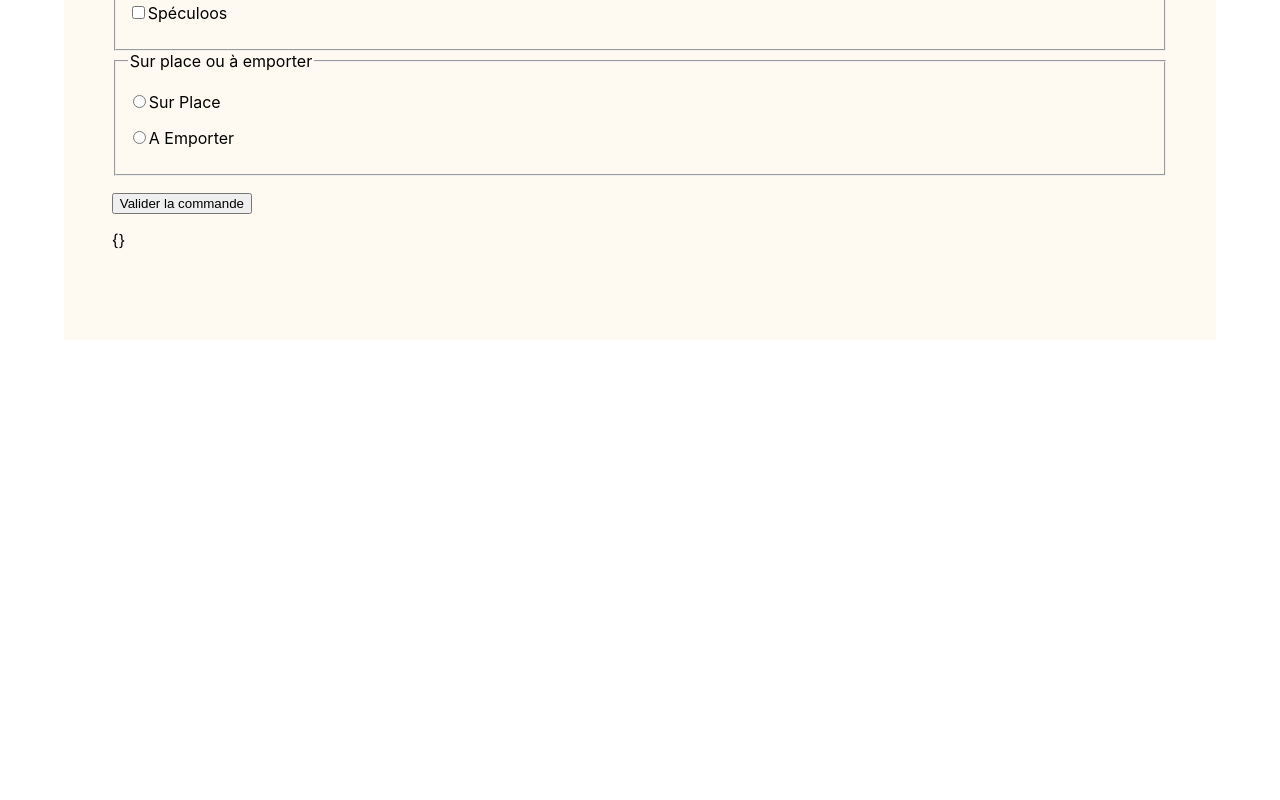
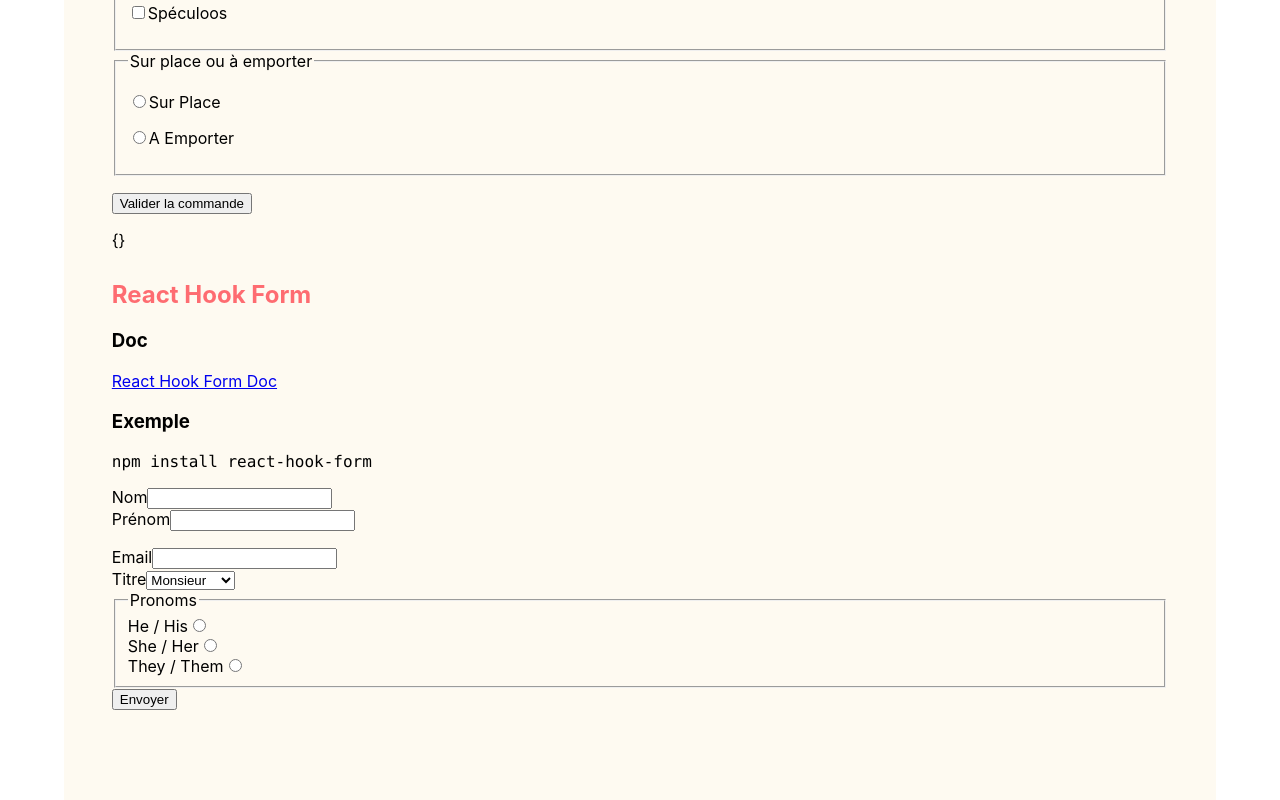
Before and after one commit to Maeglin1908/2022-07-18-react-redux, a React (Create React App) app in the folder react-poe-java/: page /forms in a window 1280 px wide. Shown: the part 652-1452 px from the top of the page. Before the commit the page ends 992 px from the top, so only its background shows below. Built offline with nearby package versions, Linux system fonts and the light colour scheme.

Commit message:
React Hook Form

```diff
--- a/react-poe-java/src/pages/Formulaire.js
+++ b/react-poe-java/src/pages/Formulaire.js
@@ -1,5 +1,5 @@
 import { useState } from "react";
-
+import { useForm } from "react-hook-form";
 const Formulaire = function () {
     const [book, setBook] = useState("L'Assassin Royal");
     const [bookError, setBookError] = useState(false);
@@ -43,6 +43,16 @@
         }
         setCommand(newOrder);
         console.log(newOrder);
+    }
+
+    const {
+        register,
+        handleSubmit,
+        formState: { errors },
+    } = useForm();
+
+    function saveUser(user) {
+        console.log("User saved", user);
     }
 
     return (
@@ -124,6 +134,80 @@
                 </form>
                 <p>{JSON.stringify(command)}</p>
             </article>
+
+            <article>
+                <h2>React Hook Form</h2>
+                <h3>Doc</h3>
+                <p>
+                    <a href="https://react-hook-form.com/api">React Hook Form Doc</a>
+                </p>
+                <h3>Exemple</h3>
+                <p>
+                    <code>npm install react-hook-form</code>
+                </p>
+
+                <form onSubmit={handleSubmit(saveUser)}>
+                    <div>
+                        <label htmlFor="name">Nom</label>
+                        <input type="text" id="name" {...register("name", { required: true })} />
+                        {errors.name && <p className="error">Veuillez entrer un nom.</p>}
+                    </div>
+                    <div>
+                        <label htmlFor="firstName">Prénom</label>
+                        <input
+                            type="text"
+                            id="firstName"
+                            {...register("firstName", {
+                                required: "Vous devez entrer un prénom.",
+                                minLength: { value: 2, message: "Votre prénom semble incorrect..." },
+                            })}
+                        />
+                        <p className="error">{errors.firstName?.message}</p>
+                    </div>
+                    <div>
+                        <label htmlFor="email">Email</label>
+                        <input
+                            type="text"
+                            id="email"
+                            {...register("email", { required: true, pattern: /^[\w-.]+@([\w-]+.)+[\w-]{2,4}$/ })}
+                        />
+                        {errors.email && errors.email.type === "required" && (
+                            <p className="error">Veuillez entrer un email.</p>
+                        )}
+                        {errors.email && errors.email.type === "pattern" && (
+                            <p className="error">Votre email semble invalide...</p>
+                        )}
+                    </div>
+                    <div>
+                        <label htmlFor="title">Titre</label>
+                        <select id="title" {...register("title")}>
+                            <option value="monsieur">Monsieur</option>
+                            <option value="madame">Madame</option>
+                            <option value="empereur">Empereur</option>
+                            <option value="imperatrice">Impératrice</option>
+                            <option value="dude">Dude</option>
+                        </select>
+                    </div>
+                    <fieldset>
+                        <legend>Pronoms</legend>
+                        <div>
+                            <label htmlFor="pr1">He / His</label>
+                            <input type="radio" value="he" name="pr" id="pr1" {...register("pronoms")} />
+                        </div>
+                        <div>
+                            <label htmlFor="pr2">She / Her</label>
+                            <input type="radio" value="she" name="pr" id="pr2" {...register("pronoms")} />
+                        </div>
+                        <div>
+                            <label htmlFor="pr3">They / Them</label>
+                            <input type="radio" value="they" name="pr" id="pr3" {...register("pronoms")} />
+                        </div>
+                    </fieldset>
+                    <div>
+                        <button type="submit">Envoyer</button>
+                    </div>
+                </form>
+            </article>
         </>
     );
 };
```
